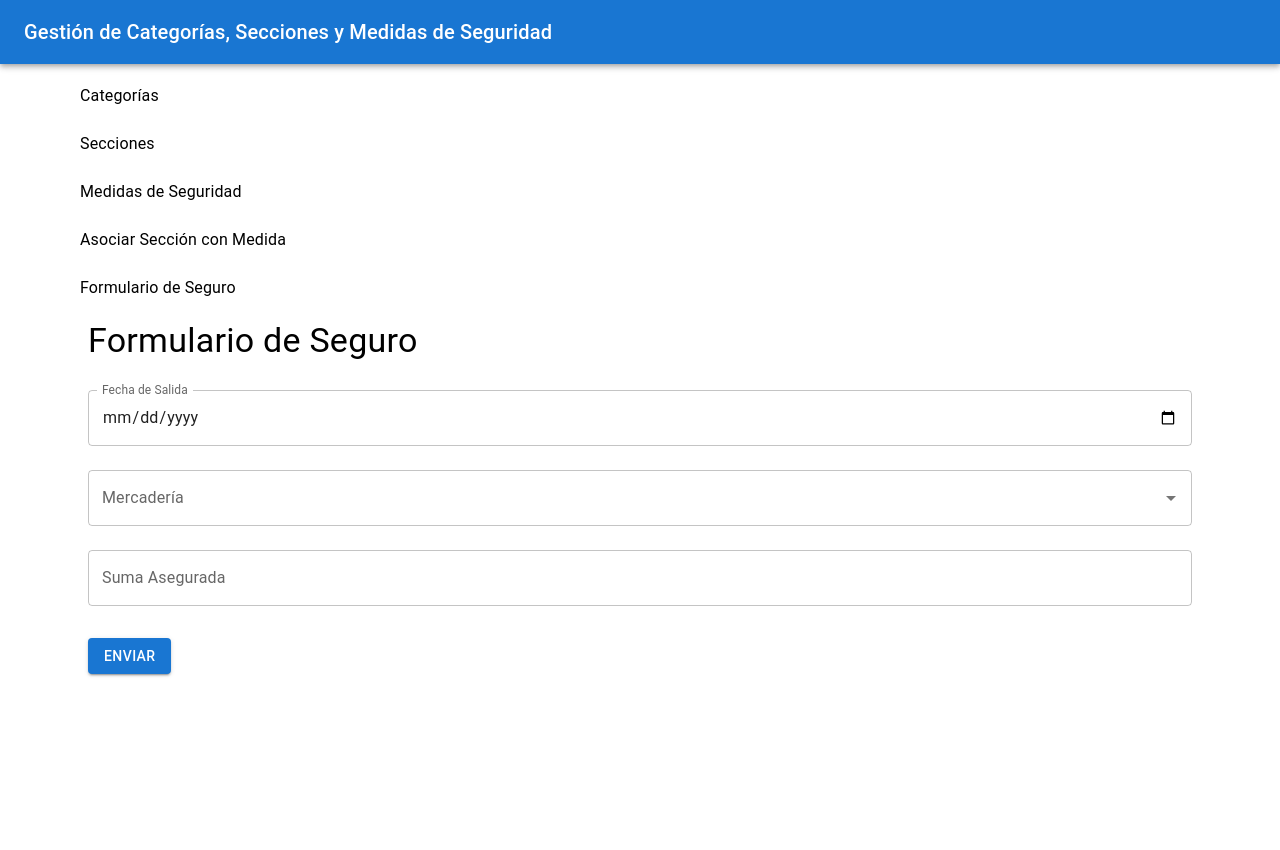
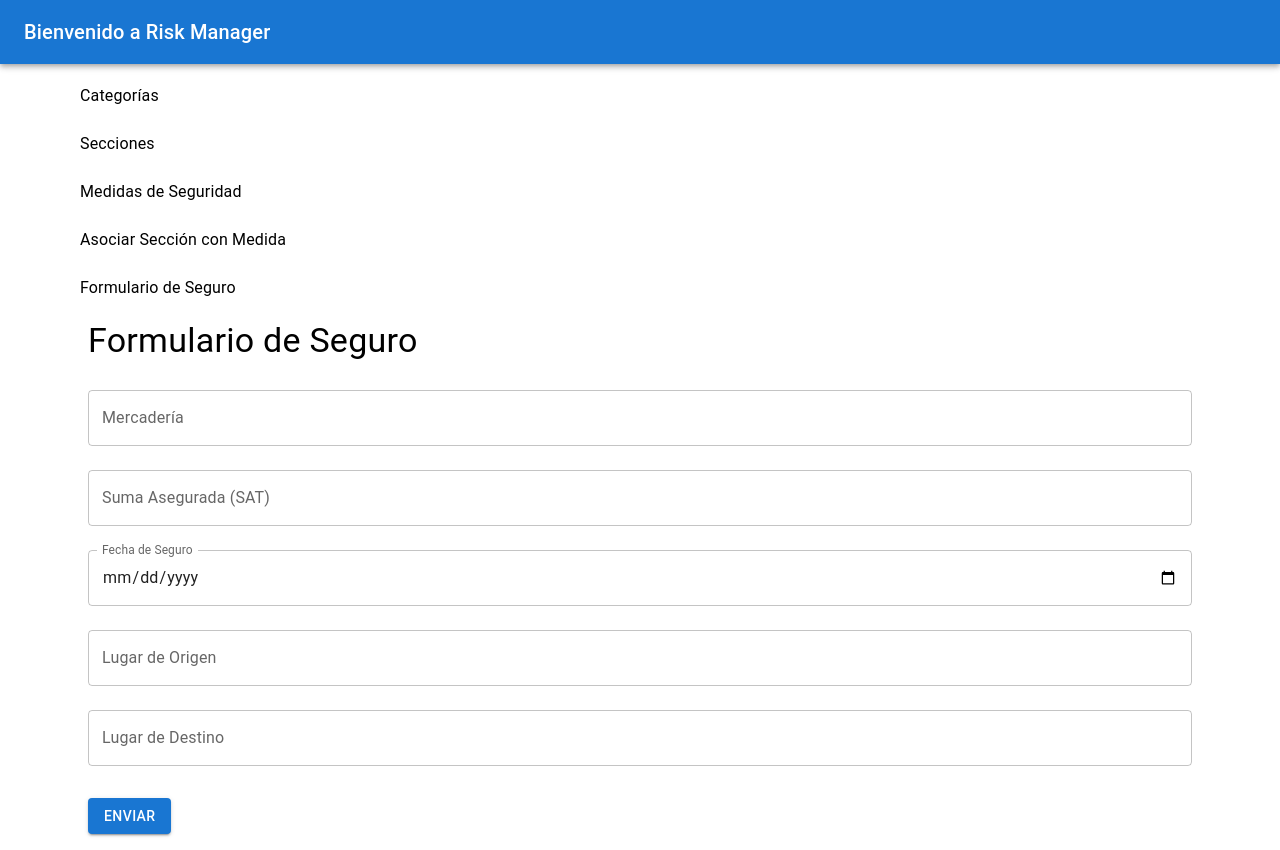
Before and after one commit to rodriOy/risk-manager-fe, a React (Create React App) app: page /insurance-form in a window 1280 px wide. Before the commit the page ends 800 px from the top, so only its background shows below. Built offline with nearby package versions, Linux system fonts and the light colour scheme.

Commit message:
pop up de medidas de seguridad

```diff
--- a/package.json
+++ b/package.json
@@ -5,12 +5,14 @@
   "dependencies": {
     "@emotion/react": "^11.13.0",
     "@emotion/styled": "^11.13.0",
+    "@mui/icons-material": "^5.16.6",
     "@mui/material": "^5.16.6",
     "@testing-library/jest-dom": "^5.17.0",
     "@testing-library/react": "^13.4.0",
     "@testing-library/user-event": "^13.5.0",
     "react": "^18.3.1",
     "react-dom": "^18.3.1",
+    "react-media-recorder": "^1.6.6",
     "react-router-dom": "^6.26.0",
     "react-scripts": "^5.0.1",
     "web-vitals": "^2.1.4"
--- a/src/App.js
+++ b/src/App.js
@@ -8,7 +8,7 @@ import SeccionForm from './components/SeccionForm';
 import MedidaList from './components/MedidaList';
 import MedidaForm from './components/MedidaForm';
 import AssociateSeccionMedida from './components/AssociateSeccionMedida';
-import InsuranceForm from "./components/InsuranceForm";
+import AudioRecorder from "./components/InsuranceForm";
 
 function App() {
   return (
@@ -17,7 +17,7 @@ function App() {
         <AppBar position="static">
           <Toolbar>
             <Typography variant="h6">
-              Gestión de Categorías, Secciones y Medidas de Seguridad
+              Bienvenido a Risk Manager
             </Typography>
           </Toolbar>
         </AppBar>
@@ -56,16 +56,11 @@ function App() {
             <Route path="/secciones" element={<><SeccionForm /><SeccionList /></>} />
             <Route path="/medidas" element={<><MedidaForm /><MedidaList /></>} />
             <Route path="/associate-seccion-medida" element={<AssociateSeccionMedida />} />
-            <Route path="/insurance-form" element={<InsuranceForm />} />
+            <Route path="/insurance-form" element={<AudioRecorder />} />
 
             <Route path="/" element={
               <div>
-                <Typography variant="h4" gutterBottom>
-                  Bienvenido a la página principal
-                </Typography>
-                <Typography variant="body1">
-                  Utiliza el menú para navegar.
-                </Typography>
+
               </div>
             } />
           </Routes>
--- a/src/components/InsuranceForm.js
+++ b/src/components/InsuranceForm.js
@@ -1,59 +1,69 @@
-import React, { useState, useEffect } from 'react';
-import { Container, TextField, Button, Typography, Box, Alert, Autocomplete, CircularProgress, Dialog, DialogTitle, DialogContent, DialogContentText, DialogActions } from '@mui/material';
+import React, { useState } from 'react';
+import { Container, TextField, Button, Typography, Box, Alert, Dialog, DialogTitle, DialogContent, DialogActions } from '@mui/material';
 import axios from 'axios';
 
 function InsuranceForm() {
-  const [departureDate, setDepartureDate] = useState('');
-  const [goods, setGoods] = useState([]);
-  const [selectedGood, setSelectedGood] = useState(null);
-  const [insuredSum, setInsuredSum] = useState('');
+  const [mercaderia, setMercaderia] = useState('');
+  const [SAT, setSAT] = useState('');
+  const [fecha, setFecha] = useState('');
+  const [origen, setOrigen] = useState('');
+  const [destino, setDestino] = useState('');
   const [message, setMessage] = useState('');
-  const [inputText, setInputText] = useState('');
-  const [loading, setLoading] = useState(false);
+  const [details, setDetails] = useState(null);
+  const [error, setError] = useState('');
   const [openDialog, setOpenDialog] = useState(false);
-  const [securityMeasures, setSecurityMeasures] = useState([]);
 
-  useEffect(() => {
-    if (inputText.length < 3) {
-      setGoods([]);
+  const today = new Date().toISOString().split('T')[0];
+
+  const formatCurrency = (value) => {
+    if (!value) return '';
+    return new Intl.NumberFormat('en-US', {
+      style: 'currency',
+      currency: 'USD',
+    }).format(value);
+  };
+
+  const handleSATChange = (e) => {
+    const rawValue = e.target.value.replace(/\D/g, '');  // Solo números
+    setSAT(rawValue ? Number(rawValue) : '');
+  };
+
+  const handleSubmit = (e) => {
+    e.preventDefault();
+
+    if (!mercaderia || !SAT || !fecha || !origen || !destino) {
+      setMessage('Por favor, completa todos los campos');
       return;
     }
 
-    const timeoutId = setTimeout(() => {
-      setLoading(true);
-      axios.post('http://127.0.0.1:5000/predict', { text: inputText })
-        .then(response => {
-          setGoods(response.data);
-          setLoading(false);
-        })
-        .catch(error => {
-          console.error('Error fetching predictions:', error);
-          setLoading(false);
-        });
-    }, 300); // 300ms delay before making API call
+    if (fecha < today) {
+      setError('La fecha no puede ser anterior a hoy');
+      return;
+    } else {
+      setError('');
+    }
 
-    return () => clearTimeout(timeoutId);
-  }, [inputText]);
-
-  const handleSubmit = (e) => {
-    e.preventDefault();
-    if (!selectedGood) {
-      setMessage('Error: Debes seleccionar una mercadería.');
-      return;
-    }
-    axios.get(`http://127.0.0.1:5000/mercaderia/${selectedGood.id}?SAT=${insuredSum}`)
-      .then(response => {
-        setSecurityMeasures(response.data.medidas);
-        setOpenDialog(true);
-      })
-      .catch(error => {
-        setMessage('Error al enviar el formulario');
-      });
+    axios.get(`http://127.0.0.1:5000/mercaderia`, {
+      params: {
+        SAT: parseInt(SAT, 10),
+        mercaderia: mercaderia
+      }
+    })
+    .then(response => {
+      setDetails(response.data);
+      setOpenDialog(true);
+    })
+    .catch(error => {
+      if (error.response && error.response.data && error.response.data.error) {
+        setMessage('Error: ' + error.response.data.error);
+      } else {
+        setMessage('Error al obtener los detalles de la mercadería');
+      }
+    });
   };
 
-  const handleClose = () => {
+  const handleCloseDialog = () => {
     setOpenDialog(false);
-    setMessage('Formulario enviado con éxito');
   };
 
   return (
@@ -63,70 +73,68 @@ function InsuranceForm() {
       </Typography>
       <Box component="form" onSubmit={handleSubmit} noValidate sx={{ mt: 1 }}>
         <TextField
-          label="Fecha de Salida"
+          label="Mercadería"
+          value={mercaderia}
+          onChange={(e) => setMercaderia(e.target.value)}
+          fullWidth
+          margin="normal"
+        />
+        <TextField
+          label="Suma Asegurada (SAT)"
+          value={formatCurrency(SAT)}  // Muestra el valor formateado como moneda
+          onChange={handleSATChange}  // Formatea el valor al cambiar
+          fullWidth
+          margin="normal"
+          inputProps={{ inputMode: 'numeric' }}  // Solo acepta números
+        />
+        <TextField
+          label="Fecha de Seguro"
           type="date"
-          value={departureDate}
-          onChange={(e) => setDepartureDate(e.target.value)}
+          value={fecha}
+          onChange={(e) => setFecha(e.target.value)}
           fullWidth
           InputLabelProps={{ shrink: true }}
           margin="normal"
-        />
-        <Autocomplete
-          options={goods}
-          getOptionLabel={(option) => option.text}
-          onInputChange={(event, newInputValue) => setInputText(newInputValue)}
-          onChange={(event, newValue) => setSelectedGood(newValue)}
-          isOptionEqualToValue={(option, value) => option.id === value.id}
-          loading={loading}
-          renderInput={(params) => (
-            <TextField
-              {...params}
-              label="Mercadería"
-              margin="normal"
-              fullWidth
-              InputProps={{
-                ...params.InputProps,
-                endAdornment: (
-                  <>
-                    {loading ? <CircularProgress color="inherit" size={20} /> : null}
-                    {params.InputProps.endAdornment}
-                  </>
-                ),
-              }}
-            />
-          )}
+          inputProps={{ min: today }}
         />
         <TextField
-          label="Suma Asegurada"
-          type="number"
-          value={insuredSum}
-          onChange={(e) => setInsuredSum(e.target.value)}
+          label="Lugar de Origen"
+          value={origen}
+          onChange={(e) => setOrigen(e.target.value)}
           fullWidth
           margin="normal"
         />
+        <TextField
+          label="Lugar de Destino"
+          value={destino}
+          onChange={(e) => setDestino(e.target.value)}
+          fullWidth
+          margin="normal"
+        />
+        {error && <Alert severity="error" sx={{ mt: 2 }}>{error}</Alert>}
         <Button type="submit" variant="contained" color="primary" sx={{ mt: 3, mb: 2 }}>
           Enviar
         </Button>
       </Box>
       {message && <Alert severity={message.includes('Error') ? 'error' : 'success'}>{message}</Alert>}
 
-      <Dialog open={openDialog} onClose={handleClose}>
-        <DialogTitle>Medidas de Seguridad Requeridas</DialogTitle>
+      {/* Pop-up para mostrar las medidas de seguridad */}
+      <Dialog open={openDialog} onClose={handleCloseDialog}>
+        <DialogTitle>Medidas de Seguridad</DialogTitle>
         <DialogContent>
-          <DialogContentText>
-            Estimado usuario, para la mercadería que desea transportar se requieren las siguientes medidas de seguridad:
-          </DialogContentText>
-          <ul>
-            {securityMeasures.map((measure, index) => (
-              <li key={index}>{measure.medida}</li>
-            ))}
-          </ul>
-          <DialogContentText>
-            Recuerde que la aplicacion de las mismas condiciona la cobertura de la Póliza
-          </DialogContentText>
+          {details && (
+            <Typography>
+              Para la mercadería <strong>{mercaderia}</strong> que sale el día <strong>{fecha}</strong> de <strong>{origen}</strong> a <strong>{destino}</strong> por el valor de <strong>{formatCurrency(SAT)}</strong>, se requieren las siguientes medidas de seguridad:
+            </Typography>
+          )}
+          {details?.medidas?.map((medida, index) => (
+            <Typography key={index} sx={{ mt: 2 }}>
+              - {medida.medida}
+            </Typography>
+          ))}
         </DialogContent>
         <DialogActions>
-          <Button onClick={handleClose} color="primary">
+          <Button onClick={handleCloseDialog} color="primary">
             Cerrar
           </Button>
         </DialogActions>
--- a/src/components/MedidaForm.js
+++ b/src/components/MedidaForm.js
@@ -4,7 +4,7 @@ import {Button, TextField, Typography} from "@mui/material";
 
 function MedidaForm() {
   const [nombre, setNombre] = useState('');
-  const [message, setMessage] = useState('');
+  const [message, setMessage] = useState(''); // Define and initialize the message state variable
 
   const handleSubmit = (e) => {
     e.preventDefault();
@@ -19,7 +19,6 @@ function MedidaForm() {
         setMessage('Error: ' + error.response.data.error);
       });
   };
-
 
   return (
     <div>
@@ -43,4 +42,5 @@ function MedidaForm() {
     </div>
   );
 }
+
 export default MedidaForm;
```
Also changed, not shown: 1 other file (tests, documents, lock files or other folders).
